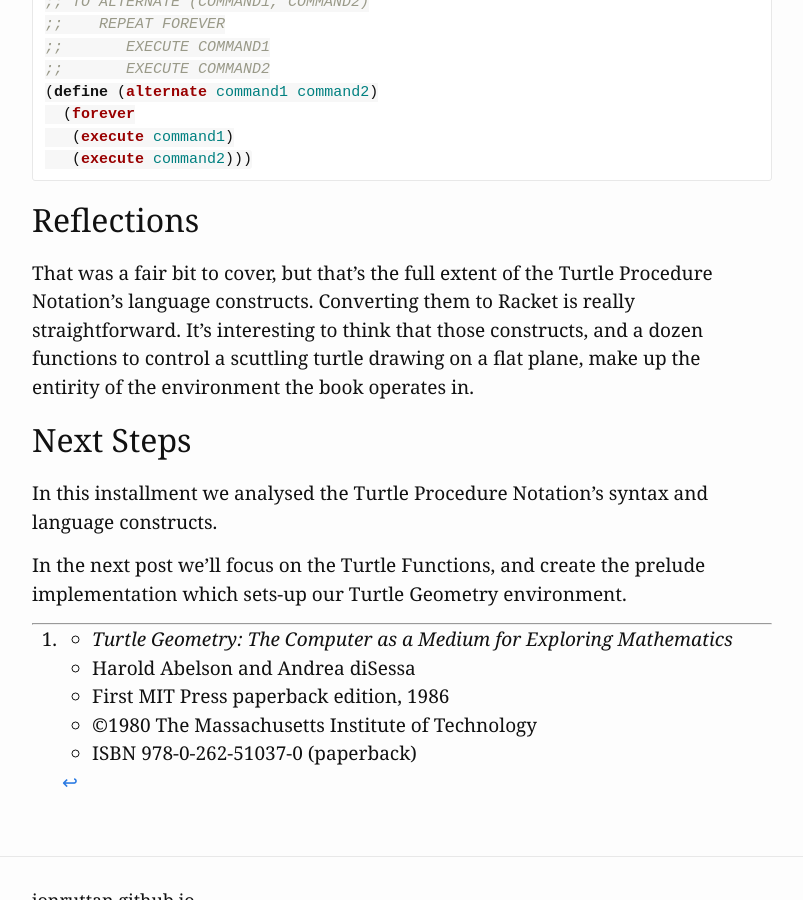
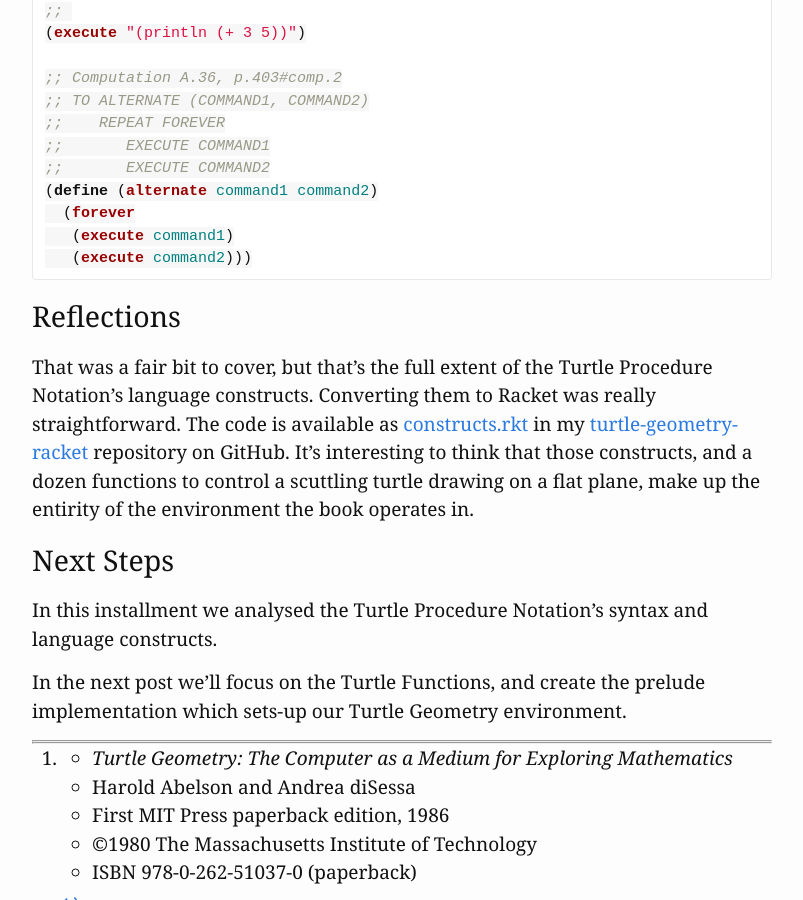
Before and after one commit to jonruttan/jonruttan.github.io, a Jekyll site: the page built from _posts/2024-06-30-turtle-geometry-0.2-turtle-procedure-notation.md, in a window 1280 px wide and 900 px high, scrolled down 22389 px. Shown: the whole window, without its empty margins (238-1041 px from the left). Built offline with Jekyll 4.4.1, drawn with Linux system fonts in a browser that asks for light colours; comment, search, counter and statistics services are not loaded; some of the changed text lies outside the part shown.

Commit message:
style: change heading levels

````diff
--- a/_posts/2024-06-30-turtle-geometry-0.2-turtle-procedure-notation.md
+++ b/_posts/2024-06-30-turtle-geometry-0.2-turtle-procedure-notation.md
@@ -100,7 +100,7 @@
 
 As with Turtle Procedure Notation, Racket surrounds strings with quotation marks (`"`).
 
-### Variables
+## Variables
 
 > The assignment operator `←` is used to assign names to data objects. A name can be any non-numeric character string that does not contain a space.
 
@@ -134,7 +134,7 @@
 
 Variables in Lisp are handled a bit differently. Although it's not shown in these particular examples, in Lisp there is a distinction between creating a variable, and changing its value. The Scheme dialect of Lisp, of which Racket is a descendant (but not a strict adherent), uses `define` to create variables, and `set!` to modify their values. Additionally there's (normally) a distinction between global variables created with `define`, and block-scoped variables created with `let`. Racket has opted to introduce a lexically scoped `define`, performing double-duties depending on where it is used. While I understand the rationale, I consider it an anti-pattern. Luckily the use of it is optional, so I'm going to use the Scheme approach here.
 
-### Procedures
+## Procedures
 
 > Procedures provide a way to build complex operations by combining simpler ones. A procedure is simply a list of commands, which are executed in sequence whenever the procedure is invoked.
 
@@ -232,7 +232,7 @@
 
 To leave early from a function in Racket we can use continuations with the `let/cc` construct.
 
-### Parentheses, Commas, and Comments
+## Parentheses, Commas, and Comments
 
 > Complex expressions can often be made more legible through judicious use of parentheses.…In general, readability can be increased in a procedure call by enclosing the inputs to the procedure in parentheses, separated by commas.
 
@@ -254,7 +254,7 @@
 
 Racket and Turtle Procedure Notation share the same comment format.
 
-### Conditional Expressions
+## Conditional Expressions
 
 > As in most languages, our notation for turtle programs makes use of an "if…then…else…" construction.
 
@@ -342,7 +342,7 @@
   (and (> a b) (< a c)))
 ```
 
-### Iteration Commands
+## Iteration Commands
 
 > Another element of Turtle Procedure Notation is given by the iteration (or looping) constructs, signalled by the word `REPEAT`. For example, the form "`REPEAT <number> <commands>`" repeats the designated commands the specified number of times.
 
@@ -617,7 +617,7 @@
 
 This very directly translates to Racket's `for` loop.
 
-### Recursion
+## Recursion
 
 > Although it is implicit in the description of procedures, we should point out explicitly that a procedure can include calls to *any* procedure, including itself. Here, for example, is a simple program from chapter 1:
 
@@ -673,7 +673,7 @@
 
 Racket supports recursion, and does tail call elimination giving it support for infinite looping, since recursion is the main looping construct in the Scheme dialects of Lisp.
 
-### Lists
+## Lists
 
 > One very important feature of Turtle Procedure Notation is the ability to combine the basic data objects—numbers and character strings—to form compound data objects.…In this book we've used only one kind of compound data object, the *list*. A list is simply a sequence of data objects. To specify a list in Turtle Procedure Notation, one lists the objects in sequence, surrounded by brackets. For example, `[1 (3+5) 7]` is a list of three numbers: `1`, `8`, and `7`. Lists may contain character strings as well as numbers.
 > More significantly, lists may contain items that are themselves lists. For instance, `[1 2 [3 4 5]]` is a list of three items, the third of which is itself a list of three items. Consequently, lists can readily be used to represent *hierarchical structures,* that is structures consisting of parts which themselves consist of parts.
@@ -775,7 +775,7 @@
 
 Indeed, Racket treats lists as first-class objects.
 
-### Structure-Directed Operations
+## Structure-Directed Operations
 
 > Writing programs that deal with lists often entails unpacking items from a list, performing some computation, and repacking the results into a new list. This kind of operation is facilitated by a technique known as *structure-directed assignment.*
 
@@ -814,7 +814,7 @@
 
 In this context `match-let` can be used to destructure the lists.
 
-### Local Variables
+## Local Variables
 
 > In dealing with large programs consisting of many interacting procedures, it is important to have techniques for making the program *modular* by controlling the interactions between different parts of the program. One valuable modularity mechanism that can be provided by a computer language is to make it possible for the programmer to assign variable names independently in different parts of the program, without worrying about conflicts of names or about one part of the program accidentally destroying the variables of another part. The general problem of how to do this, and exactly what constitutes "different parts of a program," is referred to in computer-language design as the issue of "scope of variables." Different languages have different conventions for dealing with this issue.
 > One point on which most of these conventions agree is that the names of inputs to procedures should be made totally internal, or *local,* to the procedure call.
@@ -857,7 +857,7 @@
     (right 120)))
 ```
 
-### The EXECUTE Command
+## The EXECUTE Command
 
 > A final feature of Turtle Procedure Notation is the ability to execute character strings as commands in the language. This is accomplished by the `EXECUTE` command.
 
@@ -904,14 +904,15 @@
    (execute command2)))
 ```
 
-## Reflections
+# Reflections
 
-That was a fair bit to cover, but that's the full extent of the Turtle Procedure Notation's language constructs. Converting them to Racket is really straightforward. It's interesting to think that those constructs, and a dozen functions to control a scuttling turtle drawing on a flat plane, make up the entirity of the environment the book operates in.
+That was a fair bit to cover, but that's the full extent of the Turtle Procedure Notation's language constructs. Converting them to Racket was really straightforward. The code is available as [constructs.rkt](https://github.com/jonruttan/turtle-geometry-racket/blob/main/src/0-appendix-a/constructs.rkt) in my [turtle-geometry-racket](https://github.com/jonruttan/turtle-geometry-racket) repository on GitHub. It's interesting to think that those constructs, and a dozen functions to control a scuttling turtle drawing on a flat plane, make up the entirity of the environment the book operates in.
 
-## Next Steps
+# Next Steps
 
 In this installment we analysed the Turtle Procedure Notation's syntax and language constructs.
 
 In the next post we'll focus on the Turtle Functions, and create the prelude implementation which sets-up our Turtle Geometry environment.
 
 ---
+---
````
Also changed, not shown: other parts of _posts/2024-06-30-turtle-geometry-0.2-turtle-procedure-notation.md (+2 -2 lines).
